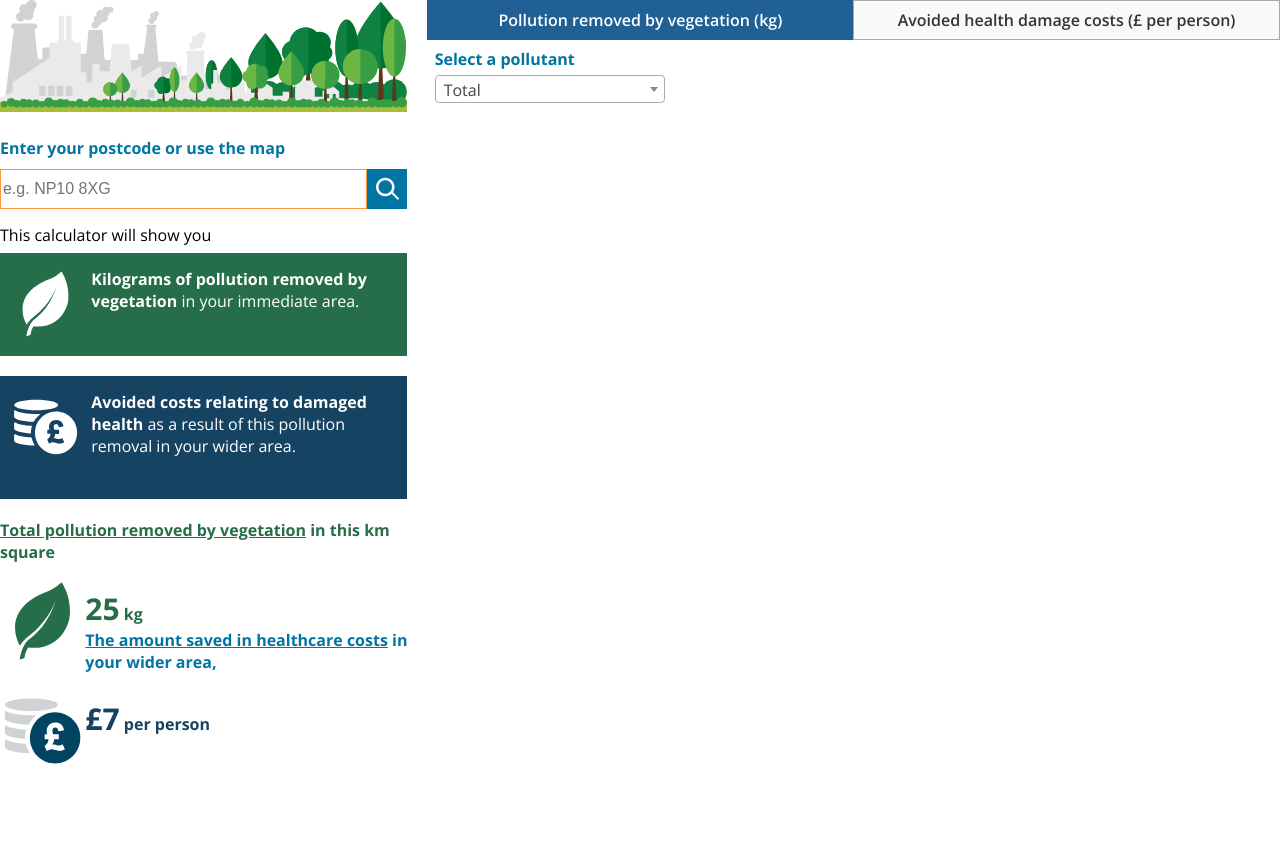
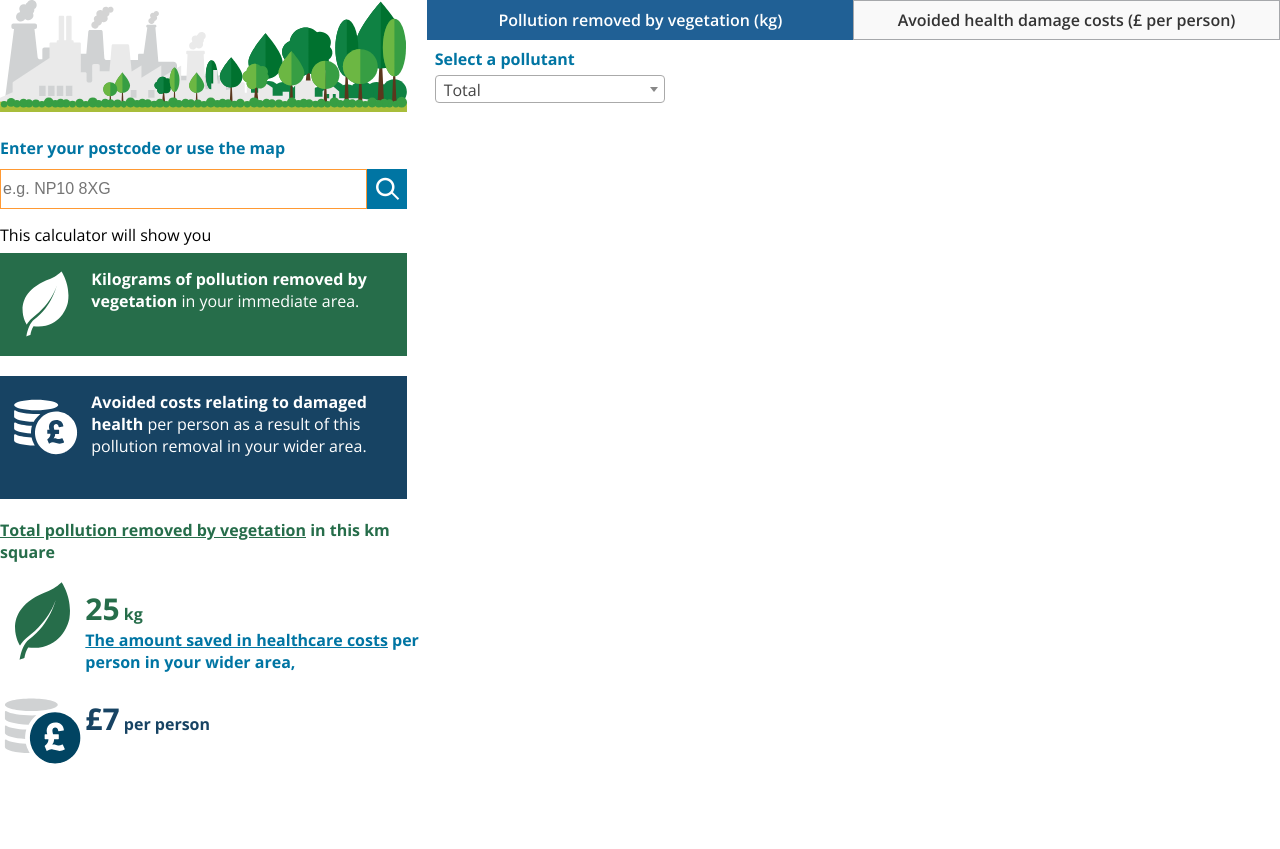
Before and after one commit to ONSvisual/test, a plain HTML site: page index.html in a window 1280 px wide. Drawn offline with nearby package versions, Linux system fonts and the light colour scheme; a script that the page names is missing.

Commit message:
changed labels

```diff
--- a/index.html
+++ b/index.html
@@ -697,7 +697,7 @@ time, mark, audio, video {
       </div>
       <div id="coin-text">
         <span class="bold-text">Avoided costs relating to damaged health</span>
-         as a result of this pollution removal in your wider area.
+         per person as a result of this pollution removal in your wider area.
       </div>
     </div>
 
@@ -720,7 +720,7 @@ time, mark, audio, video {
 
     <!-- <div id="healthcare-info"> -->
       <div id="savings-text">
-        <div style="margin-top:20px; margin-bottom:15px;"><a href="#" id="hectare">The amount saved in healthcare costs</a> in your wider area, <span id="yourNuts3"></span></div>
+        <div style="margin-top:20px; margin-bottom:15px;"><a href="#" id="hectare">The amount saved in healthcare costs</a> per person in your wider area, <span id="yourNuts3"></span></div>
       </div>
 
       <div id="container-detail-coin">
```
